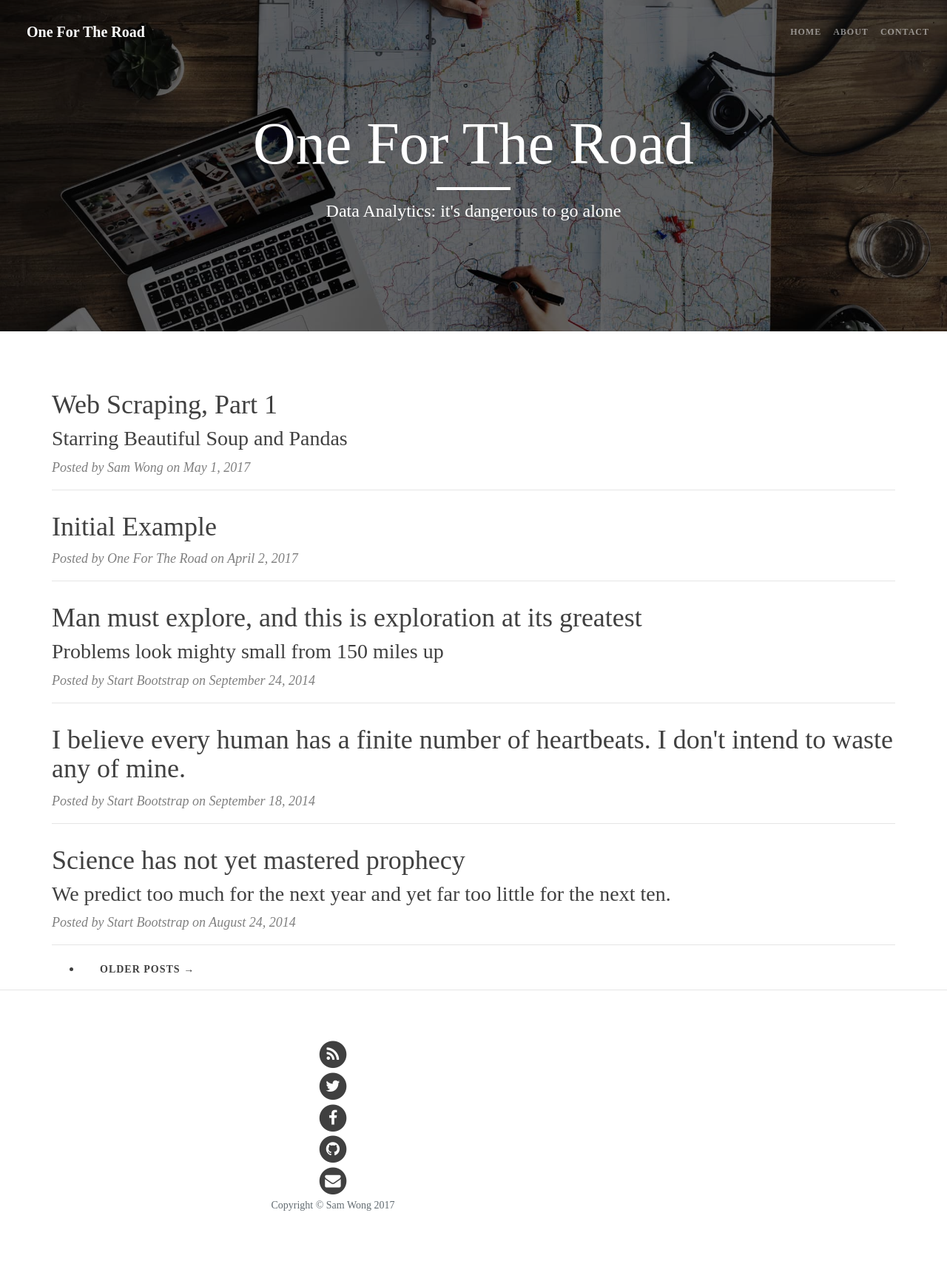
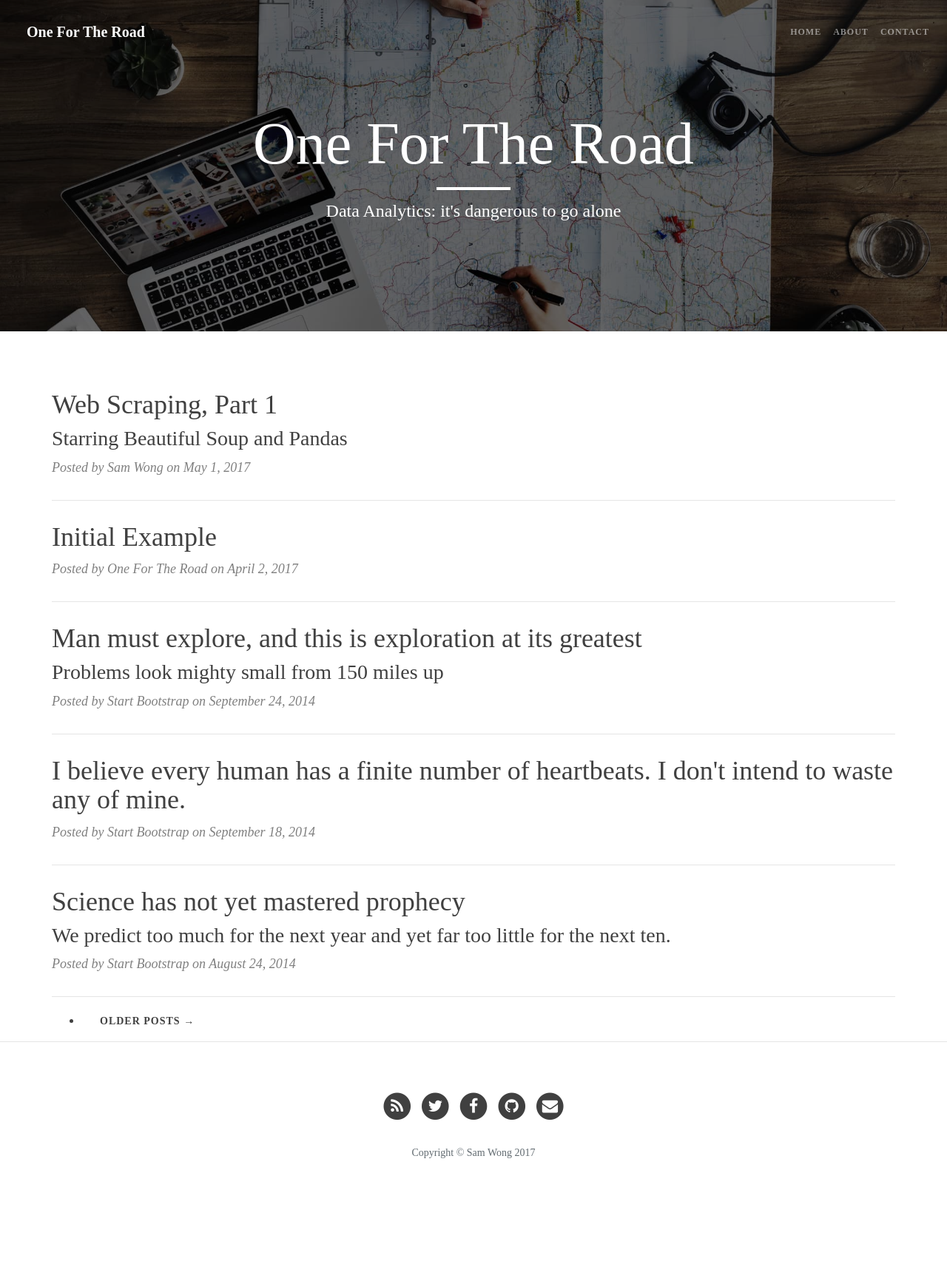
Before and after one commit to SirSamelot/onefortheroad.github.io, a Jekyll site: the page built from index.html, in a window 1280 px wide. Shown: the whole page at 74% size. Built offline with Jekyll 4.4.1, drawn with Linux system fonts in a browser that asks for light colours; some web fonts are replaced; the list of posts is cut into pages by our own code; after the commit the page ends 1634 px from its top, so only the background shows below that.

Commit message:
Update Footer for Bootstrap4

```diff
--- a/_includes/footer.html
+++ b/_includes/footer.html
@@ -1,10 +1,9 @@
 <!-- Footer -->
 <footer>
     <div class="container">
-        <div class="row">
-            <div class="col-lg-8 col-lg-offset-2 col-md-10 col-md-offset-1">
+        <div class="row justify-content-center">
             <ul class="list-inline text-center">
-                    <li>
+                <li class="list-inline-item">
                     <a href="{{ "/feed.xml" | prepend: site.baseurl }}">
                         <span class="fa-stack fa-lg">
                             <i class="fa fa-circle fa-stack-2x"></i>
@@ -13,7 +12,7 @@
                     </a>
                 </li>
                 {% if site.twitter_username %}
-                    <li>
+                <li class="list-inline-item">
                     <a href="https://twitter.com/{{ site.twitter_username }}">
                         <span class="fa-stack fa-lg">
                             <i class="fa fa-circle fa-stack-2x"></i>
@@ -23,7 +22,7 @@
                 </li>
                 {% endif %}
                 {% if site.facebook_username %}
-                    <li>
+                <li class="list-inline-item">
                     <a href="https://www.facebook.com/{{ site.facebook_username }}">
                         <span class="fa-stack fa-lg">
                             <i class="fa fa-circle fa-stack-2x"></i>
@@ -33,7 +32,7 @@
                 </li>
                 {% endif %}
                 {% if site.github_username %}
-                    <li>
+                <li class="list-inline-item">
                     <a href="https://github.com/{{ site.github_username }}">
                         <span class="fa-stack fa-lg">
                             <i class="fa fa-circle fa-stack-2x"></i>
@@ -43,7 +42,7 @@
                 </li>
                 {% endif %}
                 {% if site.email_username %}
-                    <li>
+                <li class="list-inline-item">
                     <a href="mailto:{{ site.email_username }}">
                         <span class="fa-stack fa-lg">
                             <i class="fa fa-circle fa-stack-2x"></i>
@@ -53,8 +52,9 @@
                 </li>
                 {% endif %}
             </ul>
+        </div>
+        <div>
             <p class="copyright text-muted">Copyright &copy; {{ site.copyright_name }} {{ site.time | date: '%Y' }}</p>
-            </div>
         </div>
     </div>
 </footer>
--- a/css/clean-blog.css
+++ b/css/clean-blog.css
@@ -35,10 +35,10 @@ body {
   font-family: Raleway;
   color: #404040;
 }
-/*p {
+p {
   line-height: 1.5;
   margin: 30px 0;
-}*/
+}
 p a {
   text-decoration: underline;
 }
```
Lines whose indentation alone changed are shown as unchanged.
